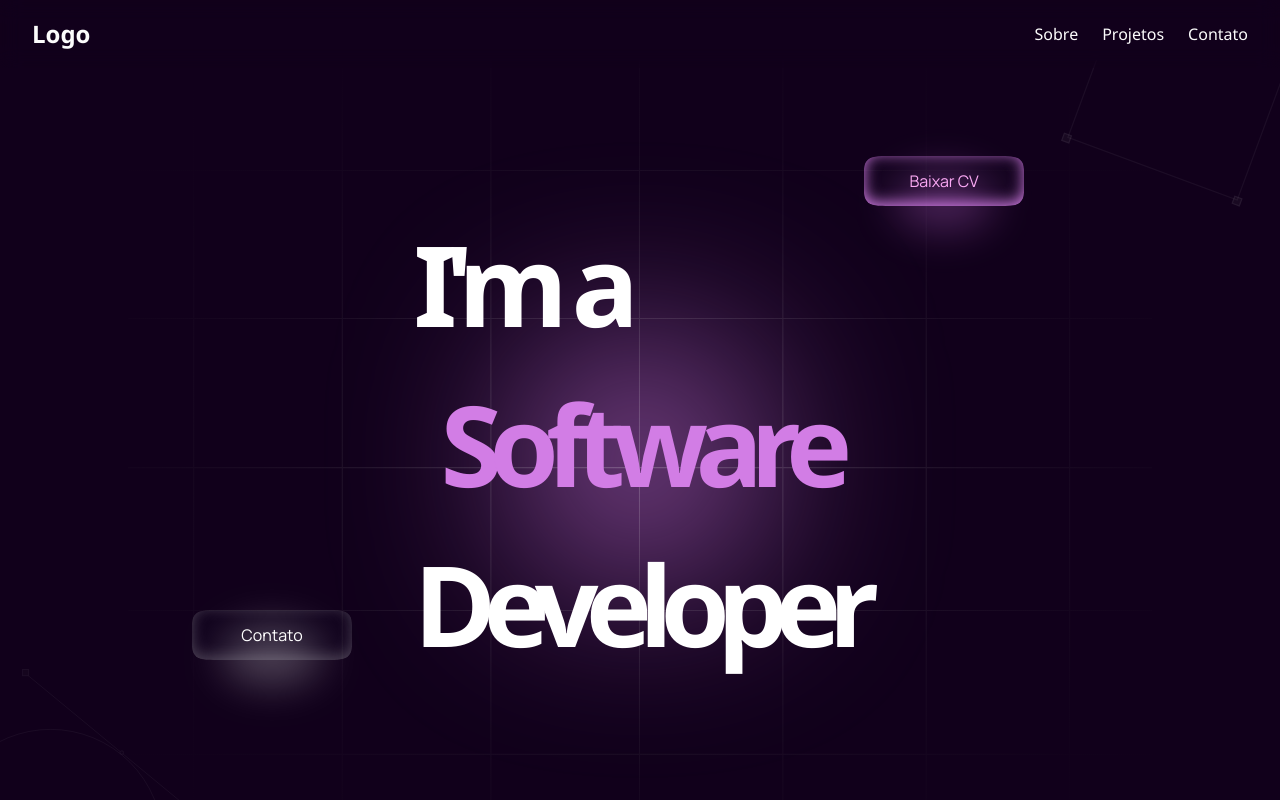
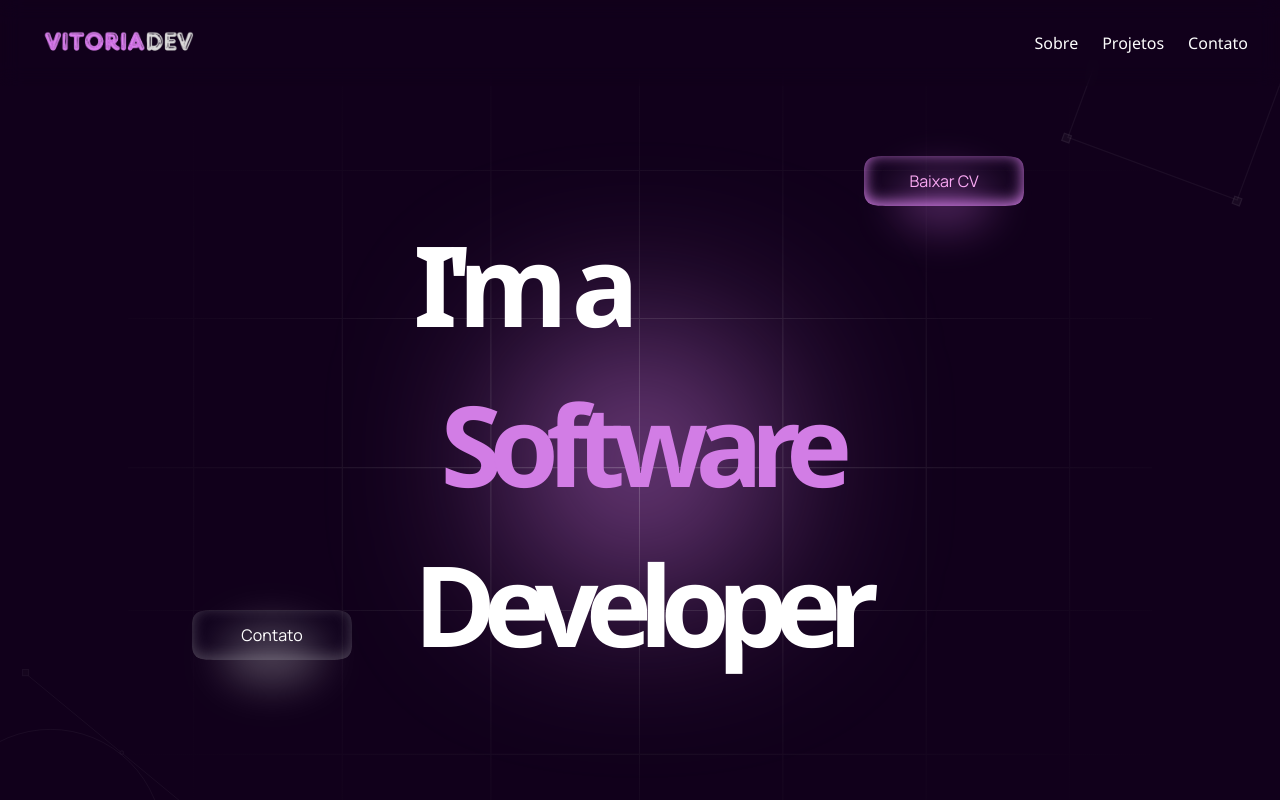
Before and after one commit to Viihgx/My-Portfolio, a React (Vite) app: page / in a window 1280 px wide. Shown: the top 800 px of the page. Built offline with nearby package versions, Linux system fonts and the light colour scheme.

Commit message:
:sparkles: Adiciona logotipo

```diff
--- a/src/components/Navbar/Navbar.css
+++ b/src/components/Navbar/Navbar.css
@@ -13,9 +13,7 @@
 }
 
 .navbar-logo {
-  font-size: 1.5rem;
-  font-weight: bold;
-  color: var(--text);
+  height: 3rem;
 }
 
 .navbar-menu {
--- a/src/components/Navbar/Navbar.tsx
+++ b/src/components/Navbar/Navbar.tsx
@@ -1,6 +1,7 @@
 import React, { useState, useEffect } from 'react';
 import { FaBars, FaTimes } from 'react-icons/fa';
 import './Navbar.css';
+import Logo from '../../assets/images/Logo.png';
 
 const Navbar = () => {
   const [isHidden, setIsHidden] = useState(false);
@@ -30,7 +31,9 @@ const Navbar = () => {
 
   return (
     <nav className={`navbar ${isHidden ? 'hidden' : ''}`}>
-      <div className="navbar-logo">Logo</div>
+      <div className="navbar-logo-img">
+        <img src={Logo} alt="Logotipo" className='navbar-logo' />
+      </div>
       <div className={`navbar-menu ${isMobileMenuOpen ? 'active' : ''}`}>
         <a href="#about">Sobre</a>
         <a href="#projects">Projetos</a>
```
Also changed, not shown: src/assets/images/Logo.png (added).
